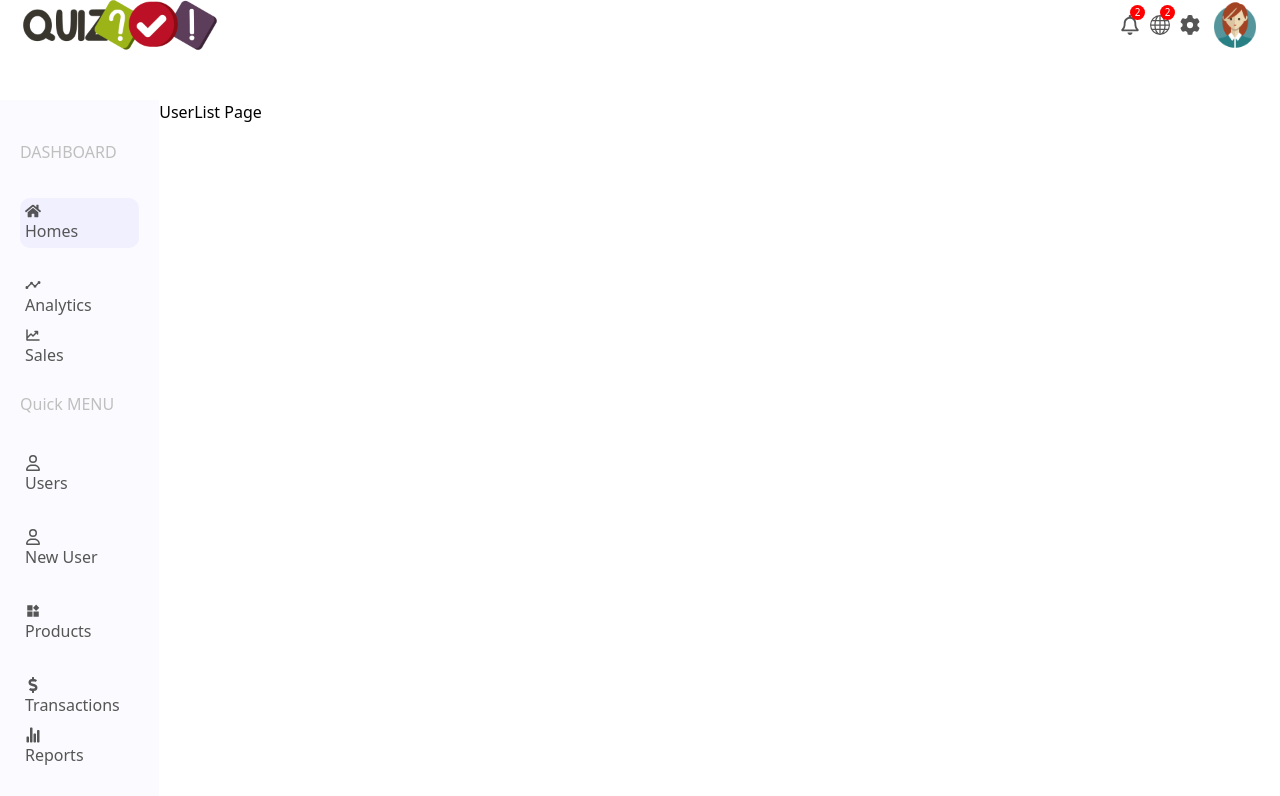
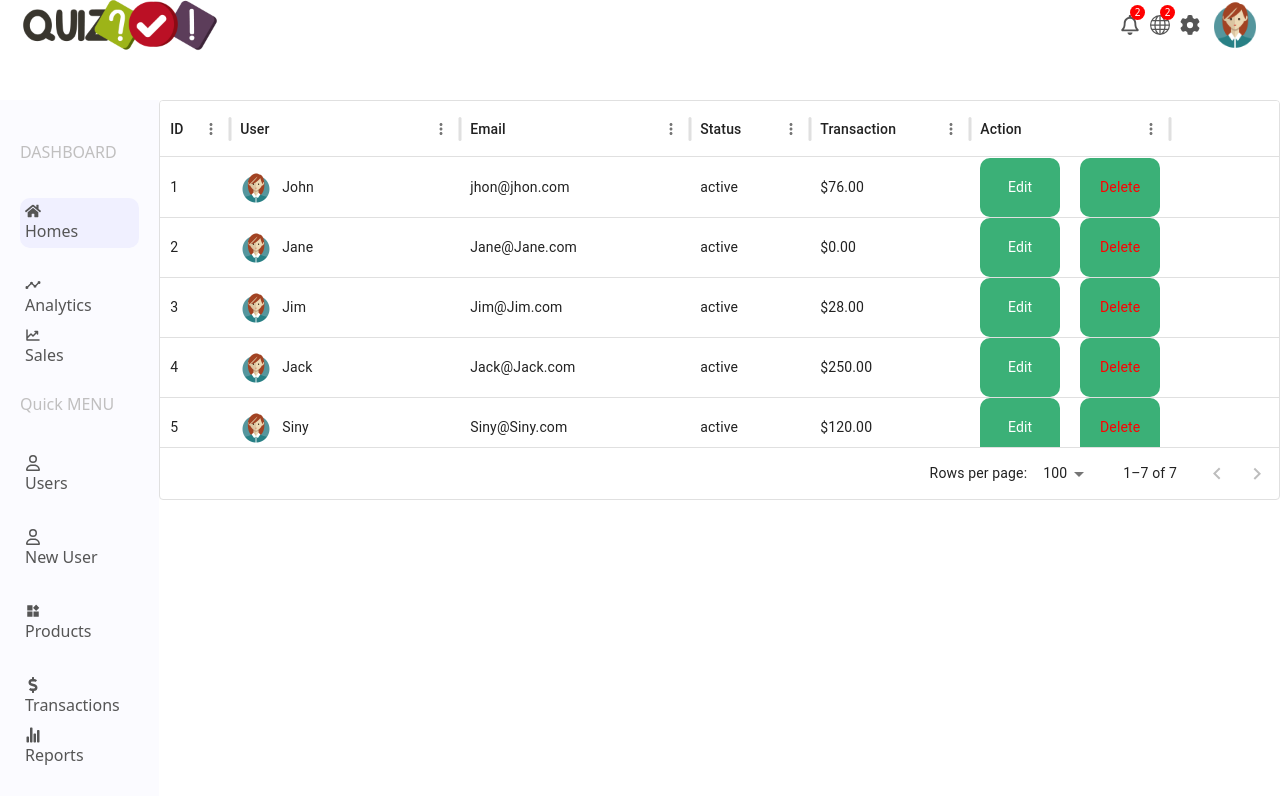
Before and after one commit to LeiliAQ/Admin-Center, a React (Create React App) app: page /users in a window 1280 px wide. Shown: the top 796 px of the page. Built offline with nearby package versions, Linux system fonts and the light colour scheme.

Commit message:
UsersList

```diff
--- a/package.json
+++ b/package.json
@@ -3,9 +3,14 @@
   "version": "0.1.0",
   "private": true,
   "dependencies": {
+    "@emotion/react": "^11.13.0",
+    "@emotion/styled": "^11.13.0",
+    "@mui/material": "^5.16.5",
+    "@mui/x-data-grid": "^7.11.1",
     "@testing-library/jest-dom": "^5.17.0",
     "@testing-library/react": "^13.4.0",
     "@testing-library/user-event": "^13.5.0",
+    "mui": "^0.0.1",
     "react": "^18.3.1",
     "react-dom": "^18.3.1",
     "react-icons": "^5.2.1",
--- a/src/Components/Features/Features.jsx
+++ b/src/Components/Features/Features.jsx
@@ -43,45 +43,44 @@
 //   )
 // }
 
-
 import React from 'react';
 import { FaArrowDown, FaArrowUp } from "react-icons/fa";
 
 export default function Features() {
   return (
-    <div className='w-full flex flex-col lg:flex-row justify-around items-start p-5'>
-      <div className="w-full lg:w-1/3 m-5 p-8 rounded-lg cursor-pointer flex flex-col justify-center items-center shadow-lg">
-        <span className="text-lg font-medium">Revenue</span>
-        <div className="flex items-center my-3">
-          <span className="text-3xl font-semibold">2450$</span>
-          <span className="flex items-center ml-5 text-red-600">
+    <div className='w-full flex flex-col lg:flex-row justify-around items-start p-2 md:p-5'>
+      <div className="w-full lg:w-1/3 m-2 md:m-5 p-2 md:p-4 rounded-lg cursor-pointer flex flex-col justify-center items-center shadow-lg">
+        <span className="text-sm md:text-md font-medium">Revenue</span>
+        <div className="flex items-center my-1 md:my-2">
+          <span className="text-xl md:text-2xl font-semibold">2450$</span>
+          <span className="flex items-center ml-2 md:ml-3 text-red-600">
             -11.4
-            <FaArrowDown className='ml-1 text-xl' />
+            <FaArrowDown className='ml-1 text-base md:text-lg' />
           </span>
         </div>
-        <span className='text-gray-500'>Compared to last month</span>
+        <span className='text-gray-500 text-xs md:text-sm'>Compared to last month</span>
       </div>
-      <div className="w-full lg:w-1/3 m-5 p-8 rounded-lg cursor-pointer flex flex-col justify-center items-center shadow-lg">
-        <span className="text-lg font-medium">Sales</span>
-        <div className="flex items-center my-3">
-          <span className="text-3xl font-semibold">4415$</span>
-          <span className="flex items-center ml-5 text-red-600">
+      <div className="w-full lg:w-1/3 m-2 md:m-5 p-2 md:p-4 rounded-lg cursor-pointer flex flex-col justify-center items-center shadow-lg">
+        <span className="text-sm md:text-md font-medium">Sales</span>
+        <div className="flex items-center my-1 md:my-2">
+          <span className="text-xl md:text-2xl font-semibold">4415$</span>
+          <span className="flex items-center ml-2 md:ml-3 text-red-600">
             -11.4
-            <FaArrowDown className='ml-1 text-xl' />
+            <FaArrowDown className='ml-1 text-base md:text-lg' />
           </span>
         </div>
-        <span className='text-gray-500'>Compared to last month</span>
+        <span className='text-gray-500 text-xs md:text-sm'>Compared to last month</span>
       </div>
-      <div className="w-full lg:w-1/3 m-5 p-8 rounded-lg cursor-pointer flex flex-col justify-center items-center shadow-lg">
-        <span className="text-lg font-medium">Costs</span>
-        <div className="flex items-center my-3">
-          <span className="text-3xl font-semibold">2410$</span>
-          <span className="flex items-center ml-5 text-green-600">
+      <div className="w-full lg:w-1/3 m-2 md:m-5 p-2 md:p-4 rounded-lg cursor-pointer flex flex-col justify-center items-center shadow-lg">
+        <span className="text-sm md:text-md font-medium">Costs</span>
+        <div className="flex items-center my-1 md:my-2">
+          <span className="text-xl md:text-2xl font-semibold">2410$</span>
+          <span className="flex items-center ml-2 md:ml-3 text-green-600">
             +2.4
-            <FaArrowUp className='ml-1 text-xl' />
+            <FaArrowUp className='ml-1 text-base md:text-lg' />
           </span>
         </div>
-        <span className='text-gray-500'>Compared to last month</span>
+        <span className='text-gray-500 text-xs md:text-sm'>Compared to last month</span>
       </div>
     </div>
   );
--- a/src/Components/Sidebar/Sidebar.css
+++ b/src/Components/Sidebar/Sidebar.css
@@ -31,3 +31,18 @@
 .sidebarIcon{
     margin-right: 5px;
 }
+@media screen and (max-width: 768px) {
+    .sidebar{
+        max-width: 100px;
+    }
+    .dashborad{
+        font-size: small;
+    }
+}
+
+@media screen and (max-width: 480px) {
+
+    .dashborad{
+        font-size: x-small;
+    }
+}
--- a/src/Components/widget/Widgetsm.jsx
+++ b/src/Components/widget/Widgetsm.jsx
@@ -19,7 +19,6 @@ export default function Widgetsm() {
               </button>
             </li>
         ))}
-
       </ul>
     </div>
   )
--- a/src/Components/widgetlg/Widgetlg.css
+++ b/src/Components/widgetlg/Widgetlg.css
@@ -57,3 +57,10 @@
     background-color: #ebf1fe;
     color: #2a7ade;
 }
+
+@media screen and (max-width: 568px) {
+    .widgetlg__table{
+        max-width: 300px;
+        font-size: xx-small;
+    }
+    }
--- a/src/Pages/Home/Home.css
+++ b/src/Pages/Home/Home.css
@@ -1,5 +1,22 @@
+
 .homeWidgets{
     display: flex;
     margin: 20px;
-    margin-top: 50px;
+    margin-top: 80px;
 }
+
+@media (max-width:480px){
+    .Home{
+        max-width:65%;
+    }
+}
+/* @media (max-width:640px){
+    .Home{
+        max-width:300px;
+    }
+} */
+/* @media (max-width:768px){
+    .Home{
+        max-width:400px;
+    }
+} */
--- a/src/Pages/Home/Home.js
+++ b/src/Pages/Home/Home.js
@@ -8,7 +8,7 @@ import Widgetlg from '../../Components/widgetlg/Widgetlg.jsx'
 export default function Home() {
   console.log(xAxisData)
   return (
-    <div style={{flex:1}} className='Home'>
+    <div className='Home'>
        <Features/>
        <Chart title="Last 6 Months Sales" data={xAxisData} dataKey="sale" grid />
        <div className='homeWidgets flex flex-col lg:flex-row justify-around items-start'>
--- a/src/Pages/Users/UsersList.css
+++ b/src/Pages/Users/UsersList.css
@@ -0,0 +1,32 @@
+.userList{
+
+}
+.userListUser{
+    display: flex;
+    align-items: center;
+}
+.userListImg{
+    width: 32px;
+    height: 32px;
+    border-radius: 50%;
+    object-fit: cover;
+    margin-right: 10px;
+}
+.userListEdit{
+    border: none;
+    border-radius: 10px;
+    background-color: #3bb077;
+    color: white;
+    cursor: pointer;
+    margin-right: 20px;
+    width: 80px;
+}
+.userListDelete{
+    color: red;
+    border: none;
+    border-radius: 10px;
+    background-color: #3bb077;
+    cursor: pointer;
+    margin-right: 20px;
+    width: 80px;
+}
--- a/src/Pages/Users/UsersList.js
+++ /dev/null
@@ -1,9 +0,0 @@
-import React from 'react'
-
-export default function UserList() {
-  return (
-    <div>
-      UserList Page
-    </div>
-  )
-}
--- /dev/null
+++ b/src/Pages/Users/UsersList.jsx
@@ -0,0 +1,68 @@
+import React, { useState } from 'react';
+import { userRows } from './../../data';
+import './UsersList.css';
+import Box from '@mui/material/Box';
+import { DataGrid } from '@mui/x-data-grid';
+import {Link} from 'react-router-dom'
+import { MdDeleteOutline } from "react-icons/md";
+
+export default function UserList() {
+  const [userData, setUserData] = useState(userRows);
+  const deleteUser= id=>{
+    setUserData(userData.filter(item=>item.id!==id))
+  }
+  const columns = [
+    { field: 'id', headerName: 'ID', width: 70 },
+    {
+      field: 'user',
+      headerName: 'User',
+      width: 230,
+      renderCell: (params) => {
+        return(
+          <>
+          <Link to='/'>
+            <div className='userListUser'>
+              <img className='userListImg' src={params.row.avatar} alt='' />
+              {params.row.username}
+            </div>
+          </Link>
+        </>
+        )
+      }
+
+    },
+    {field: 'email', headerName: 'Email', width: 230},
+    {field: 'status', headerName: 'Status', width: 120},
+    {field: 'transaction', headerName: 'Transaction', width: 160},
+    {field: 'action', headerName: 'Action', width: 200,
+      renderCell: (params)=>{
+        return(
+          <div>
+          <Link to={`/user/${params.row.id}`}>
+            <button className='userListEdit'>
+               Edit
+            </button>
+          </Link>
+          <button className='userListDelete'
+          onClick={()=>deleteUser(params.row.id)}>
+              Delete
+          </button>
+          </div>
+        )
+      }
+    },
+  ];
+
+  return (
+    <Box sx={{ height: 400, width: '90%' }} className='userList'>
+      <DataGrid
+        rows={userData}
+        columns={columns}
+        pageSize={4}
+        disableSelectionOnClick
+        rowHeight={60}
+      />
+
+    </Box>
+  );
+}
--- a/src/data.js
+++ b/src/data.js
@@ -63,4 +63,14 @@ const transactions=[
     {id:1,username:'Shhala',date:'4 Sep 2024',amount:'$250.00',status:'Approved',img:'./assets/images/avatar.png'},
     {id:1,username:'Minx',date:'4 Sep 2024',amount:'$120.00',status:'Pending',img:'./assets/images/avatar.png'},
 ]
-export {xAxisData,newMembers,transactions}
+
+let userRows=[
+    {id:1,username:'John',avatar:'./assets/images/avatar.png',status:'active',transaction:'$76.00',email:'jhon@jhon.com'},
+    {id:2,username:'Jane',avatar:'./assets/images/avatar.png',status:'active',transaction:'$0.00',email:'Jane@Jane.com'},
+    {id:3,username:'Jim',avatar:'./assets/images/avatar.png',status:'active',transaction:'$28.00',email:'Jim@Jim.com'},
+    {id:4,username:'Jack',avatar:'./assets/images/avatar.png',status:'active',transaction:'$250.00',email:'Jack@Jack.com'},
+    {id:5,username:'Siny',avatar:'./assets/images/avatar.png',status:'active',transaction:'$120.00',email:'Siny@Siny.com'},
+    {id:6,username:'Shhala',avatar:'./assets/images/avatar.png',status:'active',transaction:'$0.00',email:'Shhala@Shhala.com'},
+    {id:7,username:'Minx',avatar:'./assets/images/avatar.png',status:'active',transaction:'$93.00',email:'Minx@Minx.com'},
+]
+export {xAxisData,newMembers,transactions,userRows}
```
Also changed, not shown: 1 other file (tests, documents, lock files or other folders).
